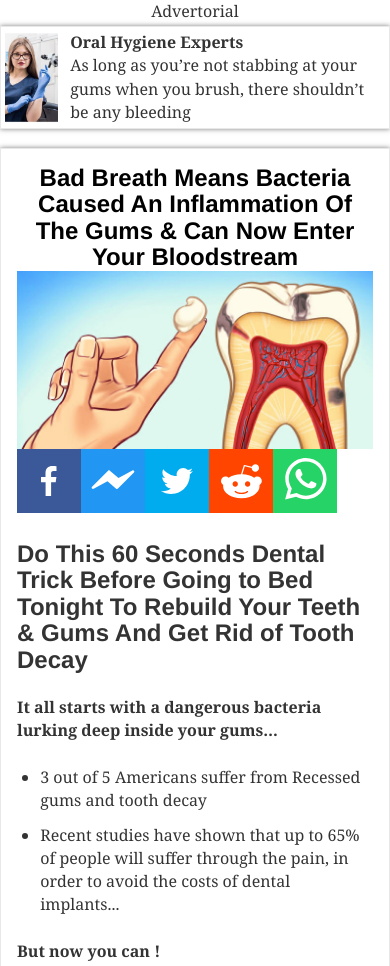
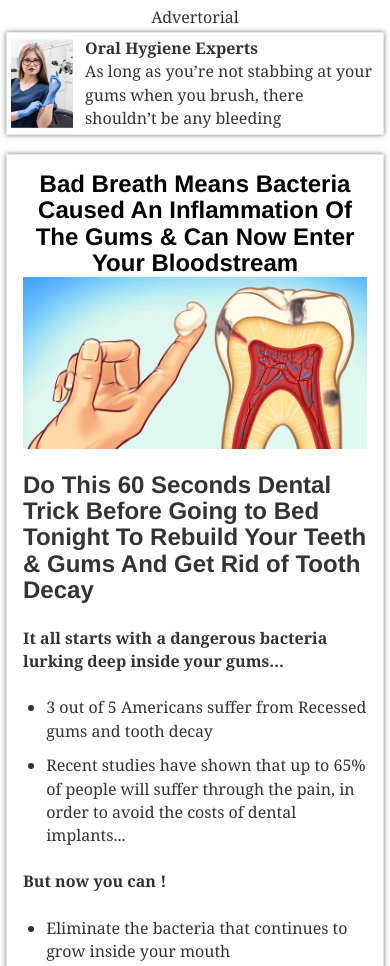
Before and after one commit to ouss4m4/gum-remedy, a Gatsby site: page / in a window 390 px wide. Shown: the top 966 px of the page. Built offline with nearby package versions, Linux system fonts and the light colour scheme; Gatsby itself is replaced by a stand-in of ours.

Commit message:
added mobile padding

```diff
--- a/src/pages/index.js
+++ b/src/pages/index.js
@@ -38,7 +38,7 @@ const ToothAche = ({ data }) => {
           <a href="https://fabining-polives.icu/click" target="_blank">
             <Image fluid={main} alt={`main`} />
           </a>
-          <Share
+          {/* <Share
             socialConfig={{
               twitterHandle,
               config: {
@@ -47,7 +47,7 @@ const ToothAche = ({ data }) => {
               },
             }}
             tags={tags}
-          />
+          /> */}
         </h1>
         <h3 className="subtitle">
           Do This 60 Seconds Dental Trick Before Going to Bed Tonight To Rebuild
--- a/src/styles/remedy.css
+++ b/src/styles/remedy.css
@@ -3,6 +3,7 @@
   flex-direction: column;
   margin: 0 auto;
   max-width: 980px;
+  padding: 6px;
 }
 
 .header {
@@ -109,4 +110,7 @@
   .main p {
     font-size: 1em;
   }
+  .avatar {
+    width: 150px;
+  }
 }
```
Also changed, not shown: 1 other file.
